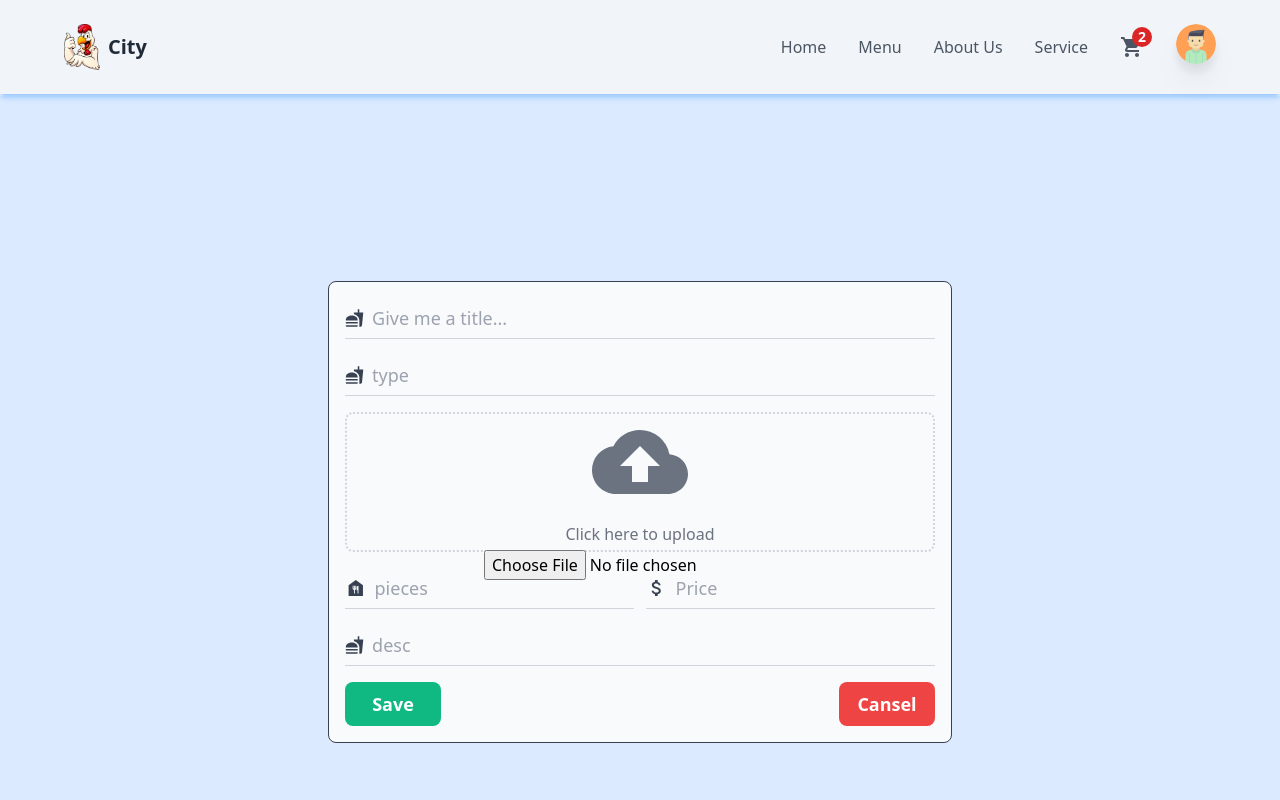
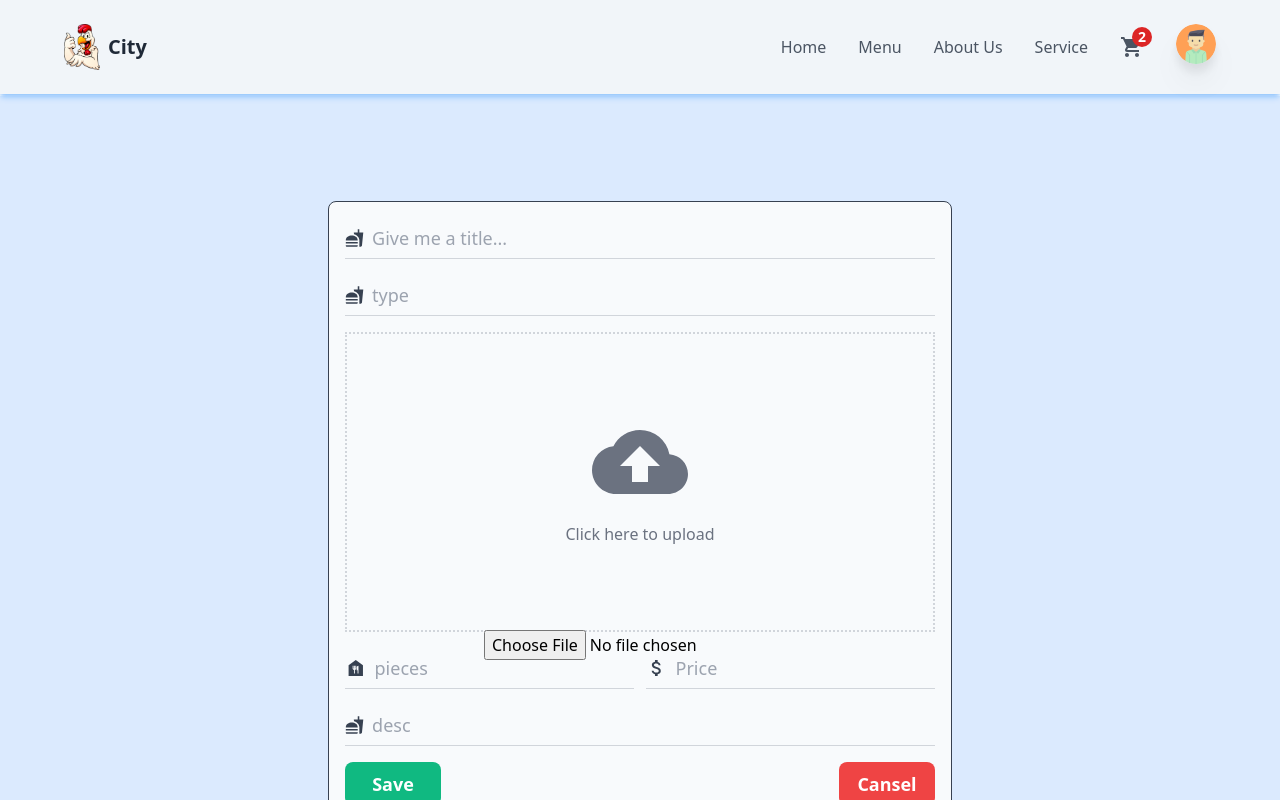
Before and after one commit to salehWeb/store, a React (Create React App) app in the folder client/: page /creatItem in a window 1280 px wide. Built offline with nearby package versions, Linux system fonts and the light colour scheme; no server answers.

Commit message:
updata UI

```diff
--- a/client/src/components/CreatItem.tsx
+++ b/client/src/components/CreatItem.tsx
@@ -81,7 +81,7 @@ const CreatItem = () => {
       setAllState({ ...allState, msg: `pieces must to be number not "${allState.pieces}"` })
     }
 
-    else if (allState.title && allState.desc && allState.img && allState.type) {
+    else if (allState.title && allState.desc && allState.img && allState.type && Number(allState.price) && Number(allState.pieces)) {
       dispatch(postCard(allState))
       setIsOpen(true)
       setTimeout(async () => {
@@ -103,7 +103,7 @@ const CreatItem = () => {
 
   return (
     <div className="w-full min-h-screen flex items-center justify-center">
-      <div className="w-[90%] md:w-[50%] bg-slate-50 border border-gray-700 rounded-lg p-4 flex flex-col items-center justify-center gap-4">
+      <div className="w-[90%] md:w-[50%] bg-slate-50 border border-gray-700 mx-24 rounded-lg p-4 flex flex-col items-center justify-center gap-4">
         <AnimatePresence >
           {isOpen && allState.msg && (
             <motion.div
@@ -151,7 +151,7 @@ const CreatItem = () => {
           <img src={img} alt='hello' />
         )} */}
 
-        <div className="group flex justify-center items-center flex-col border-2 border-dotted border-gray-300 w-full cursor-pointer rounded-lg">
+        <div className="flex justify-center items-center flex-col border-2 border-dotted border-gray-300 mx-[200px] w-full h-[225px] md:h-[300px] cursor-pointer">
           {allState.isLoading ? (
             <Loader />
           ) : (
@@ -172,7 +172,7 @@ const CreatItem = () => {
                 </>
               ) : (
                 <>
-                  <div className="relative h-60">
+                  <div className="w-full h-full relative">
                     <img
                       src={allState.img}
                       alt="uploaded"
@@ -181,7 +181,7 @@ const CreatItem = () => {
                     <motion.button
                       type="button"
                       whileTap={{ scale: 0.6 }}
-                      className="absolute bottom-3 -right-[5.25rem] p-3 rounded-full bg-red-500 text-xl cursor-pointer outline-none hover:shadow-md  duration-500 transition-all ease-in-out"
+                      className="absolute bottom-2 right-2 p-3 rounded-full bg-red-500 text-xl cursor-pointer outline-none hover:shadow-lg  duration-500 transition-all ease-in-out"
                       onClick={handelDeletImage}
                     >
                       <MdDelete className="text-white" />
```
